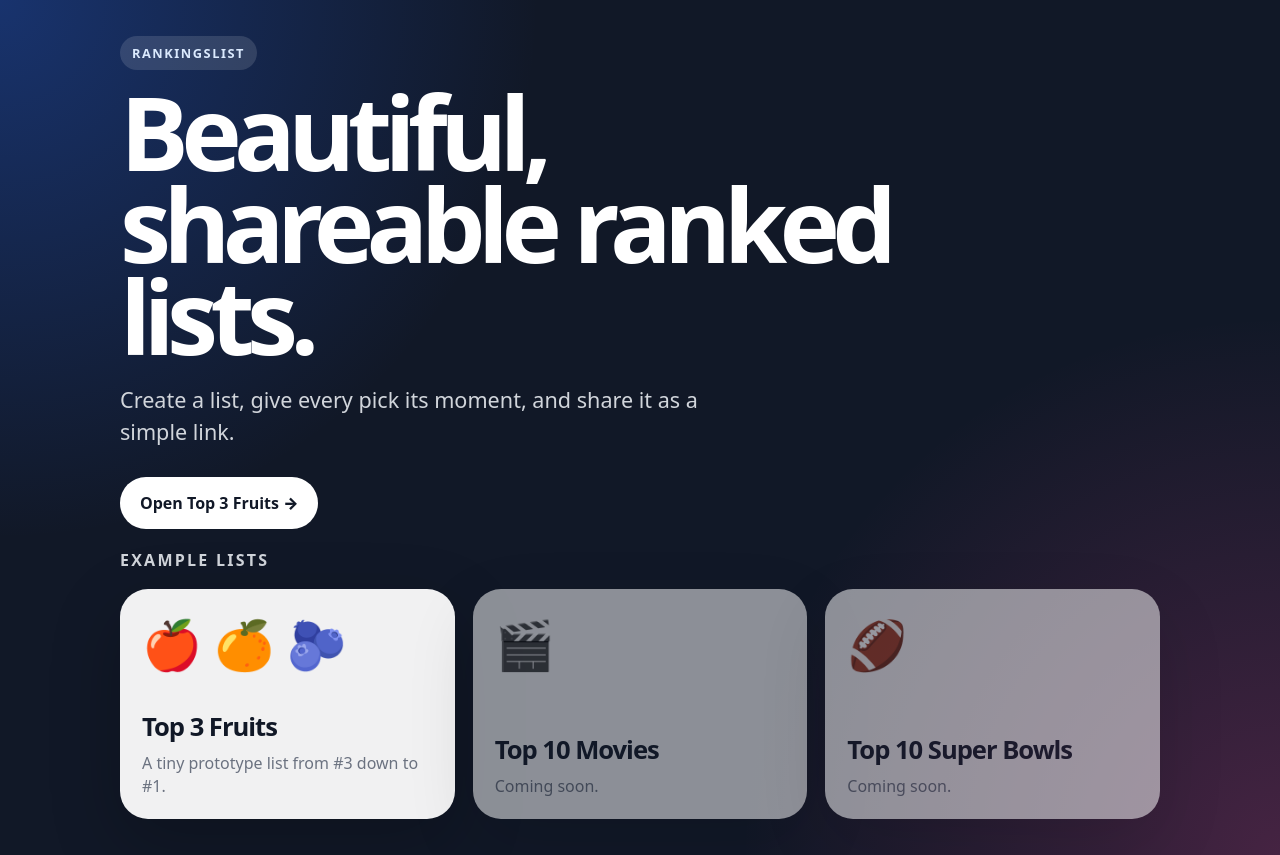
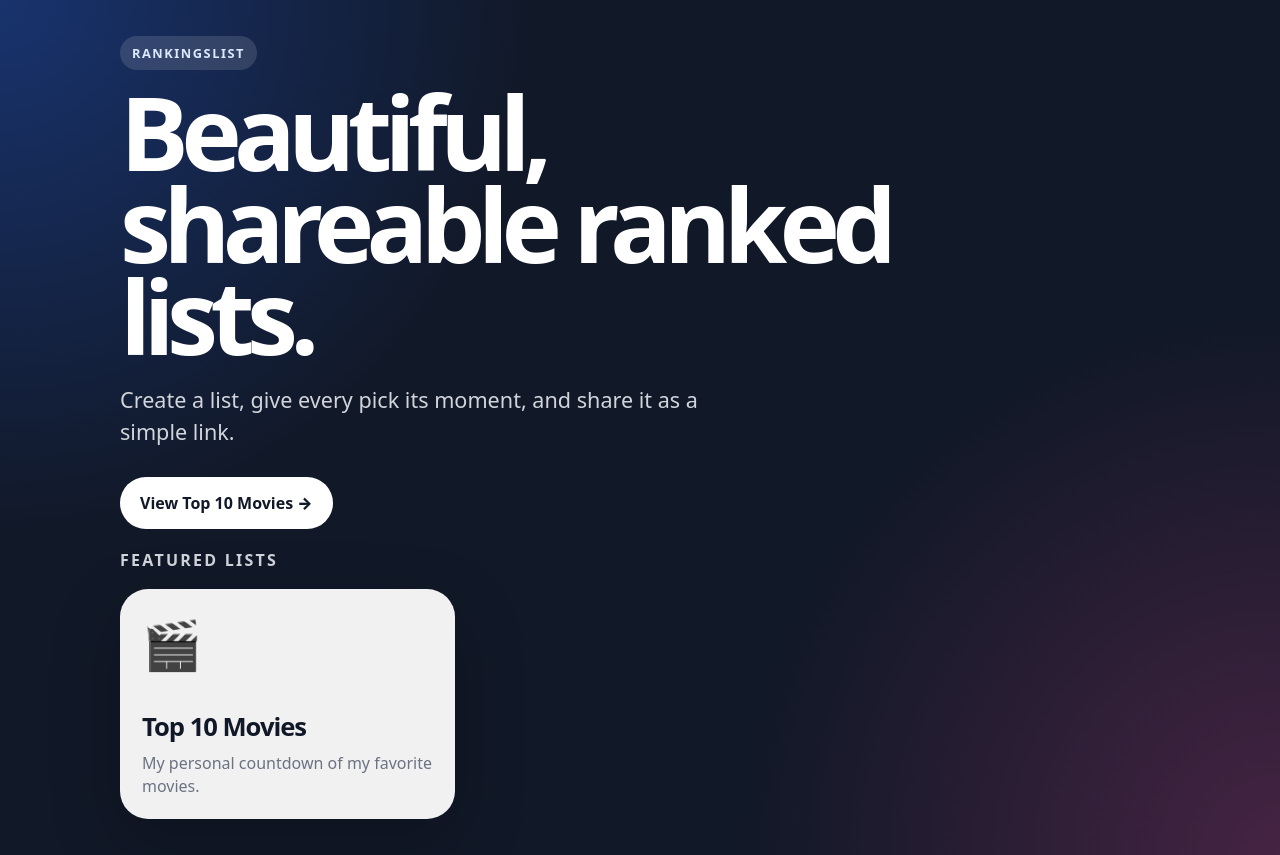
Before and after one commit to smohanty92/rankingslist, a plain HTML site: page index.html in a window 1280 px wide. Drawn offline with Linux system fonts and the light colour scheme.

Commit message:
Add files via upload

```diff
--- a/index.html
+++ b/index.html
@@ -1,48 +1 @@
-<!DOCTYPE html>
-<html lang="en">
-<head>
-  <meta charset="UTF-8" />
-  <meta name="viewport" content="width=device-width, initial-scale=1.0" />
-  <title>RankingsList</title>
-  <link rel="stylesheet" href="./styles.css" />
-</head>
-<body class="landing-body">
-  <main class="landing-shell">
-    <section class="hero">
-      <div class="eyebrow">RankingsList</div>
-      <h1>Beautiful, shareable ranked lists.</h1>
-      <p>Create a list, give every pick its moment, and share it as a simple link.</p>
-      <a class="primary-link" href="./list.html?slug=top-3-fruits">Open Top 3 Fruits →</a>
-    </section>
-
-    <section class="list-section">
-      <h2>Example lists</h2>
-      <div class="list-grid">
-        <a class="list-card" href="./list.html?slug=top-3-fruits">
-          <div class="list-card-preview">🍎 🍊 🫐</div>
-          <div>
-            <h3>Top 3 Fruits</h3>
-            <p>A tiny prototype list from #3 down to #1.</p>
-          </div>
-        </a>
-
-        <div class="list-card disabled-card">
-          <div class="list-card-preview">🎬</div>
-          <div>
-            <h3>Top 10 Movies</h3>
-            <p>Coming soon.</p>
-          </div>
-        </div>
-
-        <div class="list-card disabled-card">
-          <div class="list-card-preview">🏈</div>
-          <div>
-            <h3>Top 10 Super Bowls</h3>
-            <p>Coming soon.</p>
-          </div>
-        </div>
-      </div>
-    </section>
-  </main>
-</body>
-</html>
+<!DOCTYPE html><html><head><meta charset="utf-8"><meta name="viewport" content="width=device-width,initial-scale=1"><title>RankingsList</title><link rel="stylesheet" href="styles.css"></head><body class="landing-body"><main class="landing-shell"><section class="hero"><div class="eyebrow">RankingsList</div><h1>Beautiful, shareable ranked lists.</h1><p>Create a list, give every pick its moment, and share it as a simple link.</p><a class="primary-link" href="./list.html?slug=top-10-movies">View Top 10 Movies →</a></section><section class="list-section"><h2>Featured Lists</h2><div class="list-grid"><a class="list-card" href="./list.html?slug=top-10-movies"><div class="list-card-preview">🎬</div><div><h3>Top 10 Movies</h3><p>My personal countdown of my favorite movies.</p></div></a></div></section></main></body></html>
```
